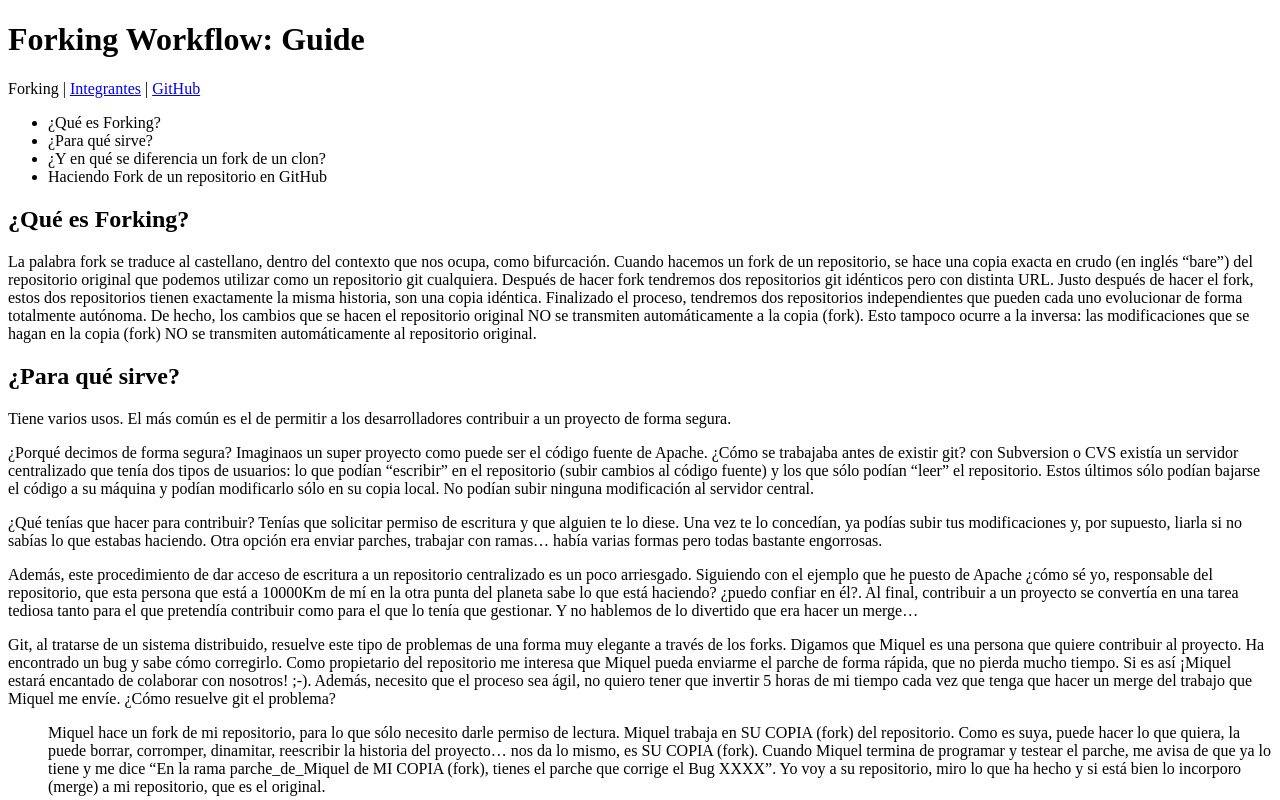
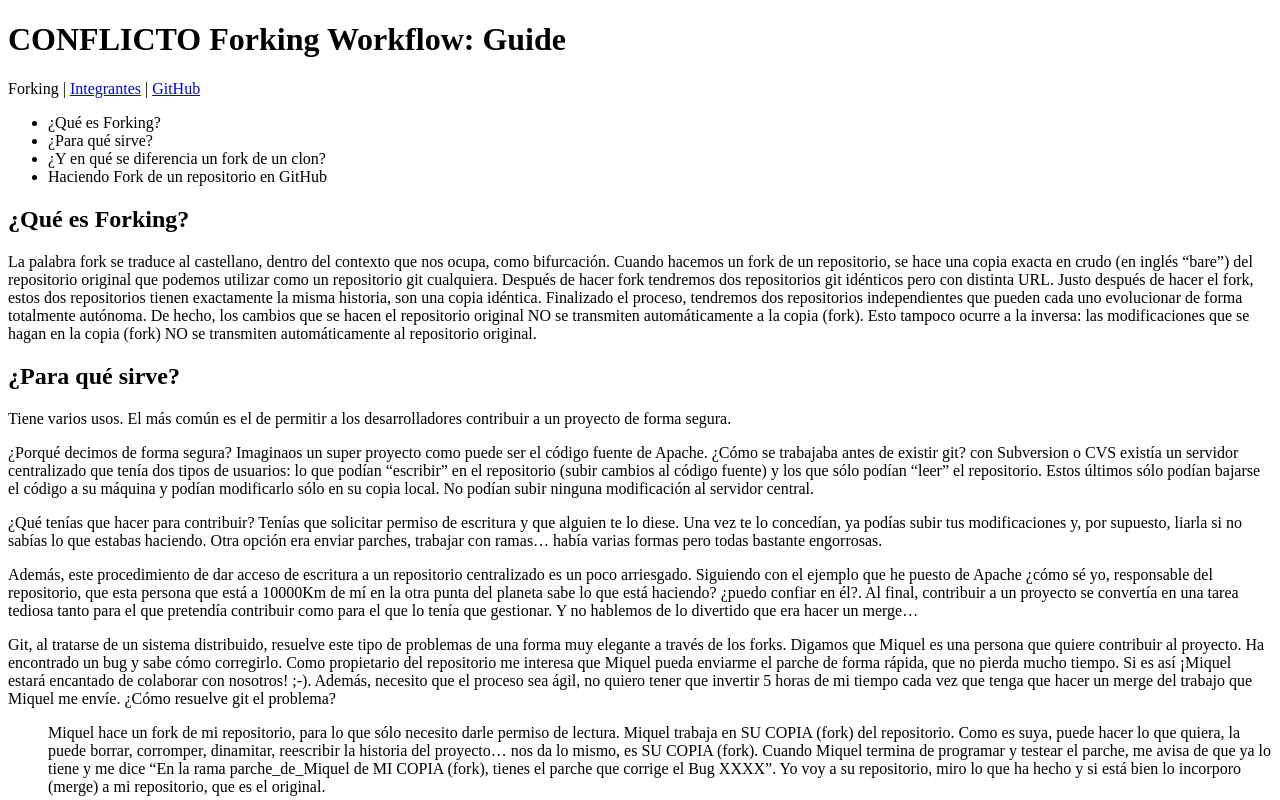
Before and after one commit to Frank1820/HaciendoForking, a plain HTML site: page index.html in a window 1280 px wide. Shown: the top 800 px of the page. Drawn offline with Linux system fonts and the light colour scheme.

Commit message:
commit de franciscoJavier

```diff
--- a/index.html
+++ b/index.html
@@ -10,7 +10,7 @@
 
 		<header id="cabecera">
 
-			<h1 id="titulo">Forking Workflow: Guide</h1>
+			<h1 id="titulo">CONFLICTO Forking Workflow: Guide</h1>
 
 			<nav class="menuPrincipal">
 				<span id="seleccion">Forking</span> |
```
